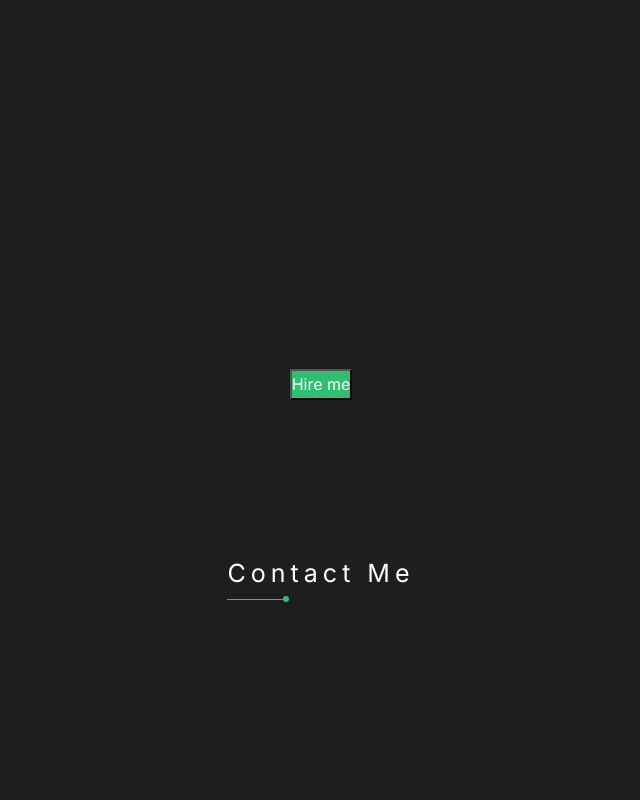
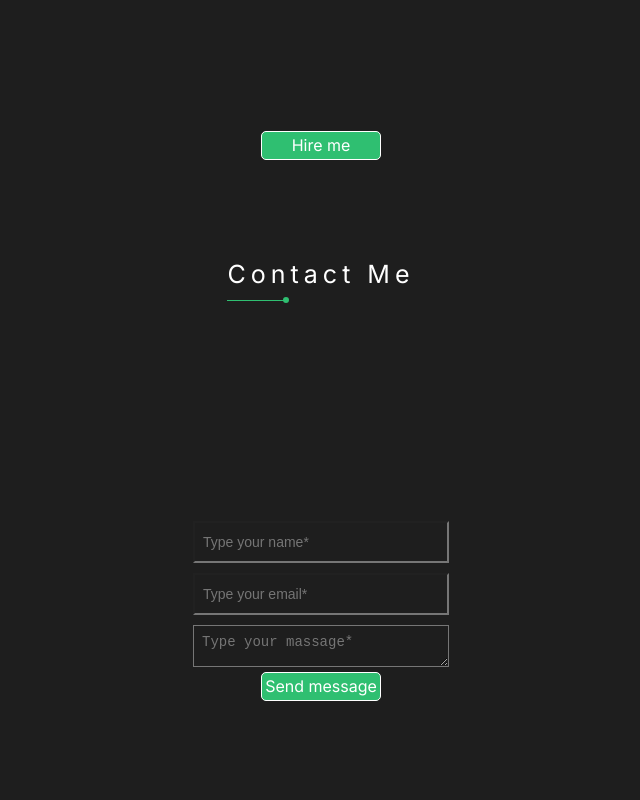
Before and after one commit to Alex62510/MyPortfolio, a React (Create React App) app: page / in a window 1280 px wide. Shown: the part 2240-3040 px from the top of the page, without its empty margins (319-959 px from the left). Built offline with nearby package versions, Linux system fonts and the light colour scheme.

Commit message:
commit 034

```diff
--- a/src/Contacts/Contact.module.scss
+++ b/src/Contacts/Contact.module.scss
@@ -1,44 +1,62 @@
 @import "../common/styles/sass/variables";
 
 .contacts {
-  min-height: 100vh;
+  min-height: 80vh;
   background-color: $bgColor;
 
   .contactsContainer {
-    min-height: 100vh;
+    min-height: 80vh;
     display: flex;
     flex-direction: column;
     justify-content: space-around;
+
 
     .contactForm {
       width: 280px;
       display: flex;
       flex-direction: column;
       justify-content: space-between;
+      align-items: center;
       font-family: Inter, sans-serif;
       font-size: 16px;
       line-height: 1.7;
       color:$textColor;
+      padding: 0.375rem 0.75rem;
+
       @media screen and (max-width: 360px) {
         width: 100%;
 
       }
 
       .input {
-        background-color: $bgSecondColor;
-        margin: 2px;
-
+        height: calc(2em + 0.75rem + 2px);
+        font-size: 14px;
+        width: 100%;
+        background-color: $bgColor;
+        margin: 5px;
+        padding: 8px;
+        //border: 1px solid $textColor;
       }
 
       .textarea {
-        background-color: $bgSecondColor;
-        margin: 2px;
+        width: 100%;
+        margin: 5px;
+        padding: 8px;
+        background-color: $bgColor;
+        //border: 1px solid $textColor;
+        height: calc(2em + 0.75rem + 2px);
+        font-size: 14px;
 
       }
 
       .submitButton {
-        padding: 10px 20px;
+        border: 1px solid;
+        width: 120px;
+        border-radius: 5px;
         background-color: $primaryColor;
+        font-family: Inter, sans-serif;
+        font-size: 16px;
+        line-height: 1.7;
         color:$textColor;
       }
     }
--- a/src/Projects/Project/Project.module.scss
+++ b/src/Projects/Project/Project.module.scss
@@ -40,7 +40,8 @@
     .lookImg {
       background-color: $primaryColor;
       border: 1px solid;
-      width: 80px;
+      width: 120px;
+      border-radius: 5px;
       position: relative;
       font-family: Inter, sans-serif;
       font-size: 16px;
--- a/src/remoteWork/RemoteWork.module.scss
+++ b/src/remoteWork/RemoteWork.module.scss
@@ -5,12 +5,14 @@
     text-align: center;
 
     .remoteWorkContainer {
-        min-height: 70vh;
+        min-height: 40vh;
         display: flex;
         flex-direction: column;
         justify-content: space-between;
         .button {
-
+            border: 1px solid;
+            width: 120px;
+            border-radius: 5px;
             background-color: $primaryColor;
             font-family: Inter, sans-serif;
             font-size: 16px;
```
